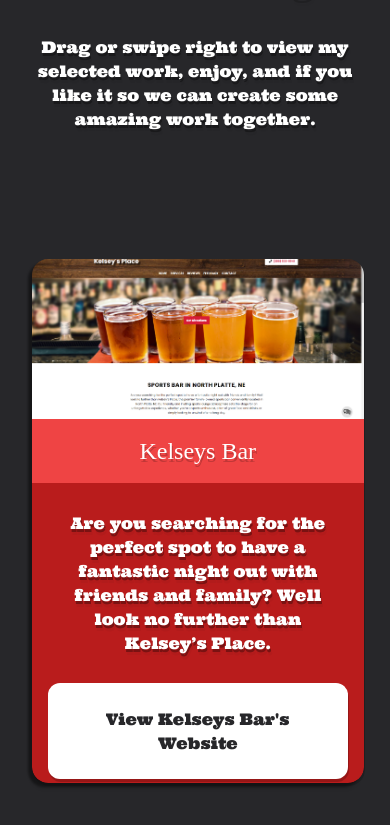
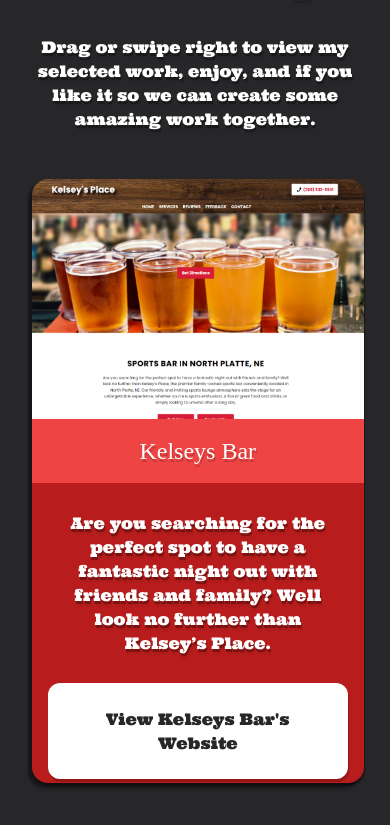
Before and after one commit to jacobEliasMoya/react-portfolio-v2.0, a React (Vite) app: page / in a window 390 px wide. Shown: the part 1713-2538 px from the top of the page. Built offline with nearby package versions, Linux system fonts and the light colour scheme; a web font is replaced by a local one.

Commit message:
ugh thisss IOS business is killing me

```diff
--- a/src/layout/SkillsSection.tsx
+++ b/src/layout/SkillsSection.tsx
@@ -251,9 +251,9 @@
                         .filter((item=>item.id < startingArrNum))
                         .map((item)=>(
 
-                            <div id={`${item.id}`} className={`${item.animation} text-center [scale:0] rounded-2xl w-[85vw] min-h-[600px] max-h-[70vh] max-w-[550px] relative drop-shadow-[-.25em_.25em_.05em_rgba(0,0,0,0.4)] flex flex-col item-center justify-end md:hover:-translate-y-3 h-[600px] transition-all duration-200 overflow-hidden`}>
+                            <div id={`${item.id}`} className={`${item.animation} text-center [scale:0] rounded-2xl w-[85vw] min-h-[600px] max-h-[70vh] max-w-[550px] relative drop-shadow-[-.25em_.25em_.05em_rgba(0,0,0,0.4)] flex flex-col item-center justify-end md:hover:-translate-y-3 h-[600px] transition-all duration-200 `}>
 
-                                <div className="duration-500 transition-all bg-cover bg-center w-full rounded-tl-2xl rounded-tr-2xl min-h-40 md:min-h-60"
+                                <div className="duration-500 transition-all bg-cover bg-center w-full rounded-tl-2xl rounded-tr-2xl min-h-60"
                                     style={{
                                     backgroundImage:`url(${item.projectLink})`,
                                     }}
```
